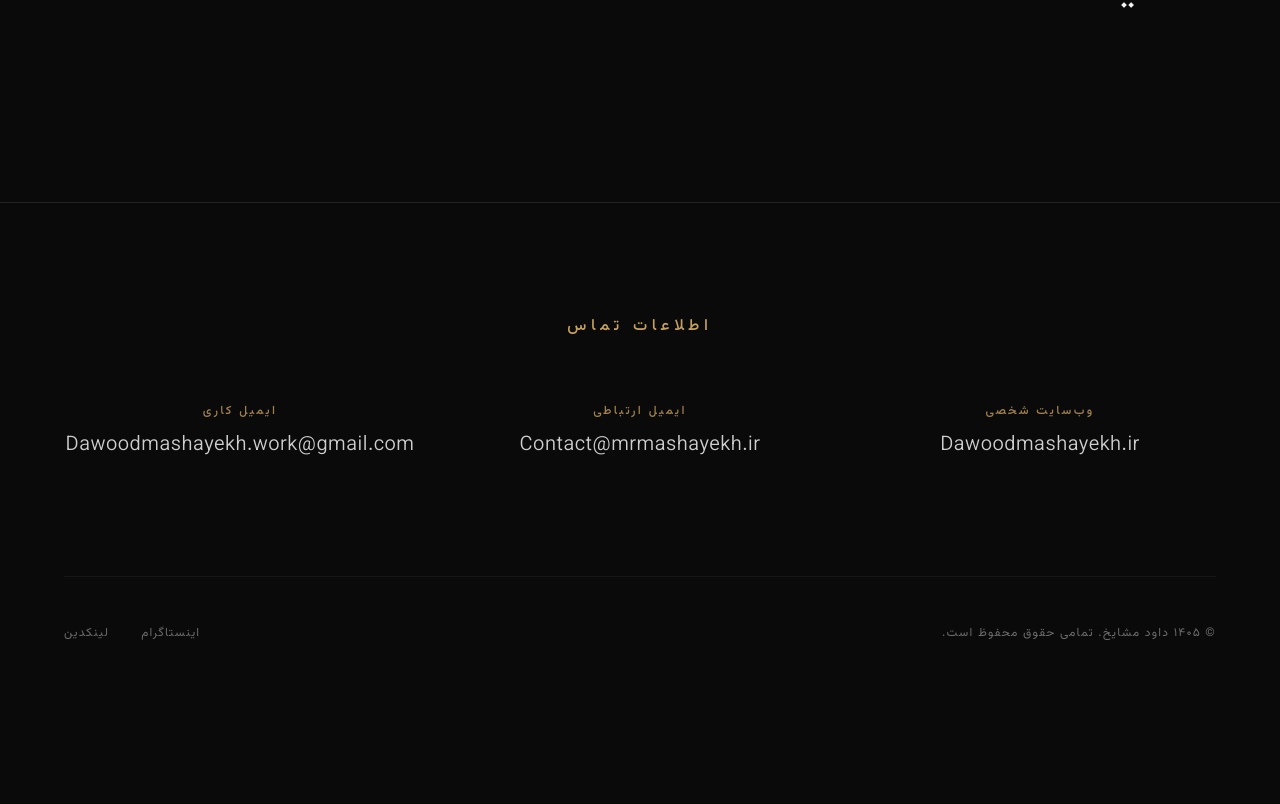
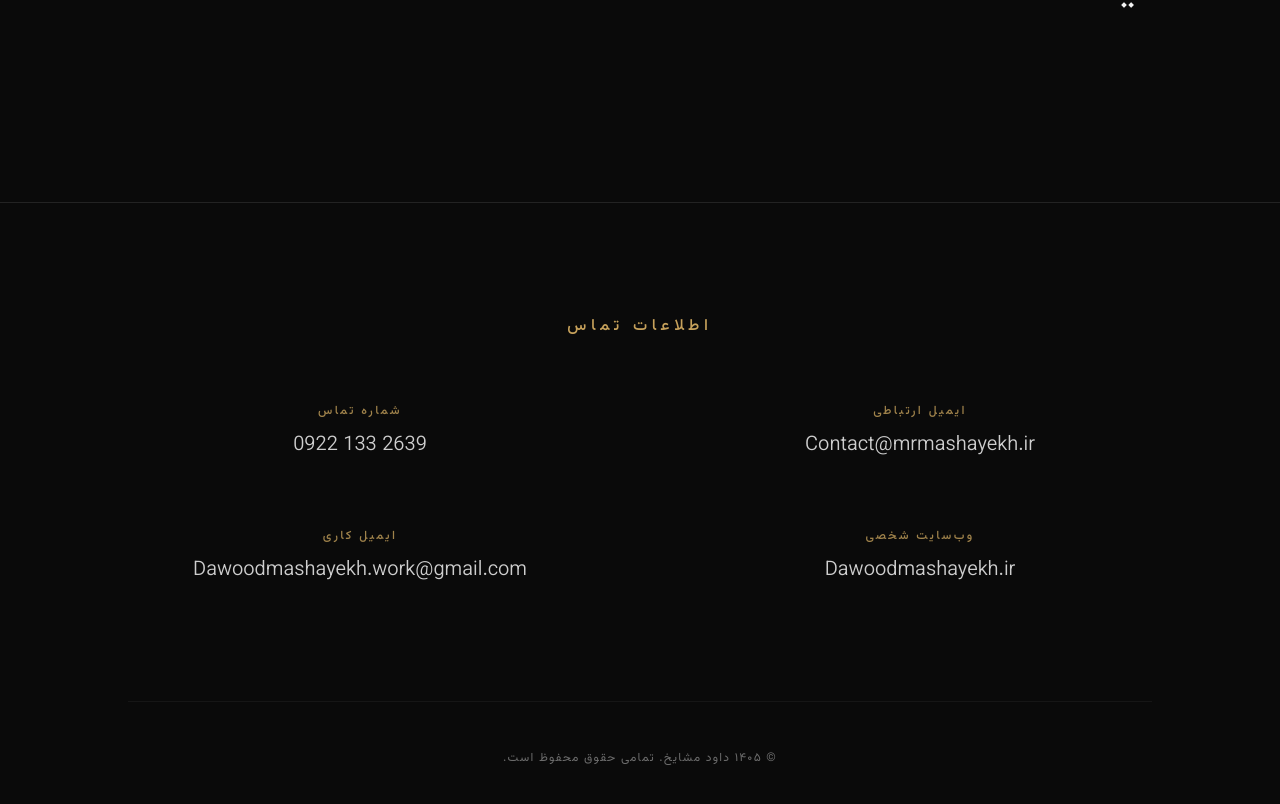
Before and after one commit to dawoodmashayekhwork-bit/mrmashayekh, a Next.js app: page / in a window 1280 px wide. Shown: the part 7382-8186 px from the top of the page. Before the commit the page ends 8135 px from the top, so only its background shows below. Built offline with nearby package versions, Linux system fonts and the light colour scheme.

Commit message:
Update ContactSection.tsx

```diff
--- a/components/ContactSection.tsx
+++ b/components/ContactSection.tsx
@@ -11,25 +11,35 @@ export default function ContactSection({ lang }: ContactSectionProps) {
 
   const contactLinks = [
     {
+      label: { fa: "ایمیل ارتباطی", en: "Email" },
+      href: "mailto:contact@mrmashayekh.ir",
+      text: "Contact@mrmashayekh.ir",
+    },
+    {
+      label: { fa: "شماره تماس", en: "Phone" },
+      href: "tel:+989221332639",
+      text: "0922 133 2639",
+    },
+    {
       label: { fa: "وب‌سایت شخصی", en: "Website" },
       href: "http://dawoodmashayekh.ir/",
-      text: "Dawoodmashayekh.ir"
-    },
-    {
-      label: { fa: "ایمیل ارتباطی", en: "Email" },
-      href: "mailto:contact@mrmashayekh.ir",
-      text: "Contact@mrmashayekh.ir"
+      text: "Dawoodmashayekh.ir",
     },
     {
       label: { fa: "ایمیل کاری", en: "Work" },
       href: "mailto:dawoodmashayekh.work@gmail.com",
-      text: "Dawoodmashayekh.work@gmail.com"
+      text: "Dawoodmashayekh.work@gmail.com",
     },
   ];
 
   return (
-    <section id="contact" className="relative w-full py-28 px-6 md:px-16 bg-background border-t border-white/10 text-center">
-      <div className="max-w-6xl mx-auto">
+    <section
+      id="contact"
+      className="relative w-full py-28 px-6 md:px-16 bg-background border-t border-white/10 text-center"
+    >
+      <div className="max-w-5xl mx-auto">
+
+        {/* عنوان */}
         <motion.span
           initial={{ opacity: 0, y: 10 }}
           whileInView={{ opacity: 1, y: 0 }}
@@ -40,49 +50,115 @@ export default function ContactSection({ lang }: ContactSectionProps) {
           {isFa ? 'اطلاعات تماس' : 'Get In Touch'}
         </motion.span>
 
-        {/* گرید لینک‌های تماس با ابعاد بزرگ‌تر */}
-        <div className="grid grid-cols-1 md:grid-cols-3 gap-12 mb-28">
+        {/* اطلاعات تماس */}
+        <div
+          className="
+            grid
+            grid-cols-1
+            md:grid-cols-2
+            gap-x-24
+            gap-y-16
+            mb-28
+            justify-items-center
+          "
+        >
+
           {contactLinks.map((link, index) => (
             <motion.div
               key={link.text}
               initial={{ opacity: 0, y: 20 }}
               whileInView={{ opacity: 1, y: 0 }}
               viewport={{ once: true }}
-              transition={{ duration: 0.6, delay: index * 0.1 }}
+              transition={{
+                duration: 0.6,
+                delay: index * 0.1
+              }}
+              className="w-full flex justify-center"
             >
               <a
                 href={link.href}
-                className="group flex flex-col items-center gap-3 text-base md:text-xl tracking-wide text-foreground/80 hover:text-accent transition-colors duration-300"
+                dir="ltr"
+                className="
+                  group
+                  flex
+                  flex-col
+                  items-center
+                  justify-center
+                  gap-3
+                  text-center
+                  text-foreground/80
+                  hover:text-accent
+                  transition-colors
+                  duration-300
+                "
               >
-                {/* عنوان دو زبانه */}
-                <span className="text-xs tracking-[0.2em] uppercase text-accent/80 font-medium">
+
+                {/* عنوان */}
+                <span
+                  dir={isFa ? "rtl" : "ltr"}
+                  className="
+                    text-xs
+                    tracking-[0.2em]
+                    uppercase
+                    text-accent/80
+                    font-medium
+                  "
+                >
                   {link.label[lang]}
                 </span>
-                {/* لینک بزرگ‌تر */}
-                <span className="border-b border-white/0 group-hover:border-accent transition-all pb-1 font-light break-all">
+
+                {/* اطلاعات */}
+                <span
+                  dir="ltr"
+                  className="
+                    border-b
+                    border-white/0
+                    group-hover:border-accent
+                    transition-all
+                    pb-1
+                    font-light
+                    whitespace-nowrap
+                    text-base
+                    md:text-xl
+                    text-center
+                  "
+                >
                   {link.text}
                 </span>
+
               </a>
             </motion.div>
           ))}
+
         </div>
 
         {/* فوتر */}
-        <div className="flex flex-col md:flex-row justify-between items-center text-xs tracking-widest text-foreground/40 pt-12 border-t border-white/5" dir={isFa ? 'rtl' : 'ltr'}>
-          <p className="mb-4 md:mb-0">
+        <div
+          className="
+            flex
+            flex-col
+            md:flex-row
+            justify-center
+            items-center
+            text-xs
+            tracking-widest
+            text-foreground/40
+            pt-12
+            border-t
+            border-white/5
+            text-center
+          "
+          dir={isFa ? 'rtl' : 'ltr'}
+        >
+
+          <p>
             {isFa
               ? '© ۱۴۰۵ داود مشایخ. تمامی حقوق محفوظ است.'
               : '© 2026 Dawood Mashayekh. All rights reserved.'}
           </p>
-          <div className="flex gap-8">
-            <a href="https://instagram.com" target="_blank" rel="noreferrer" className="hover:text-foreground transition-colors uppercase">
-              {isFa ? 'اینستاگرام' : 'Instagram'}
-            </a>
-            <a href="https://www.linkedin.com/in/d-mashayekh" target="_blank" rel="noreferrer" className="hover:text-foreground transition-colors uppercase">
-              {isFa ? 'لینکدین' : 'LinkedIn'}
-            </a>
-          </div>
+
         </div>
+
       </div>
     </section>
   );
```
